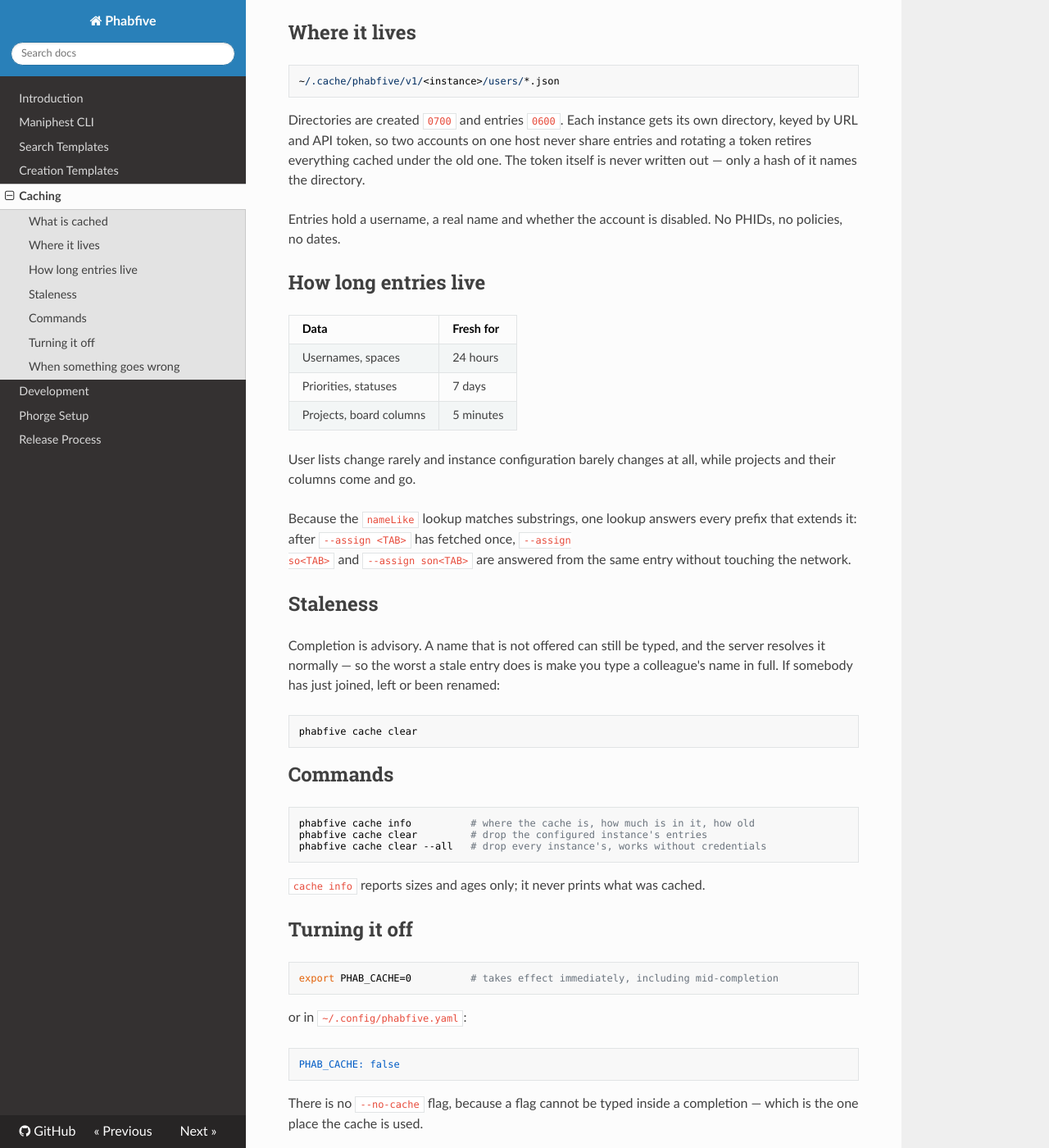
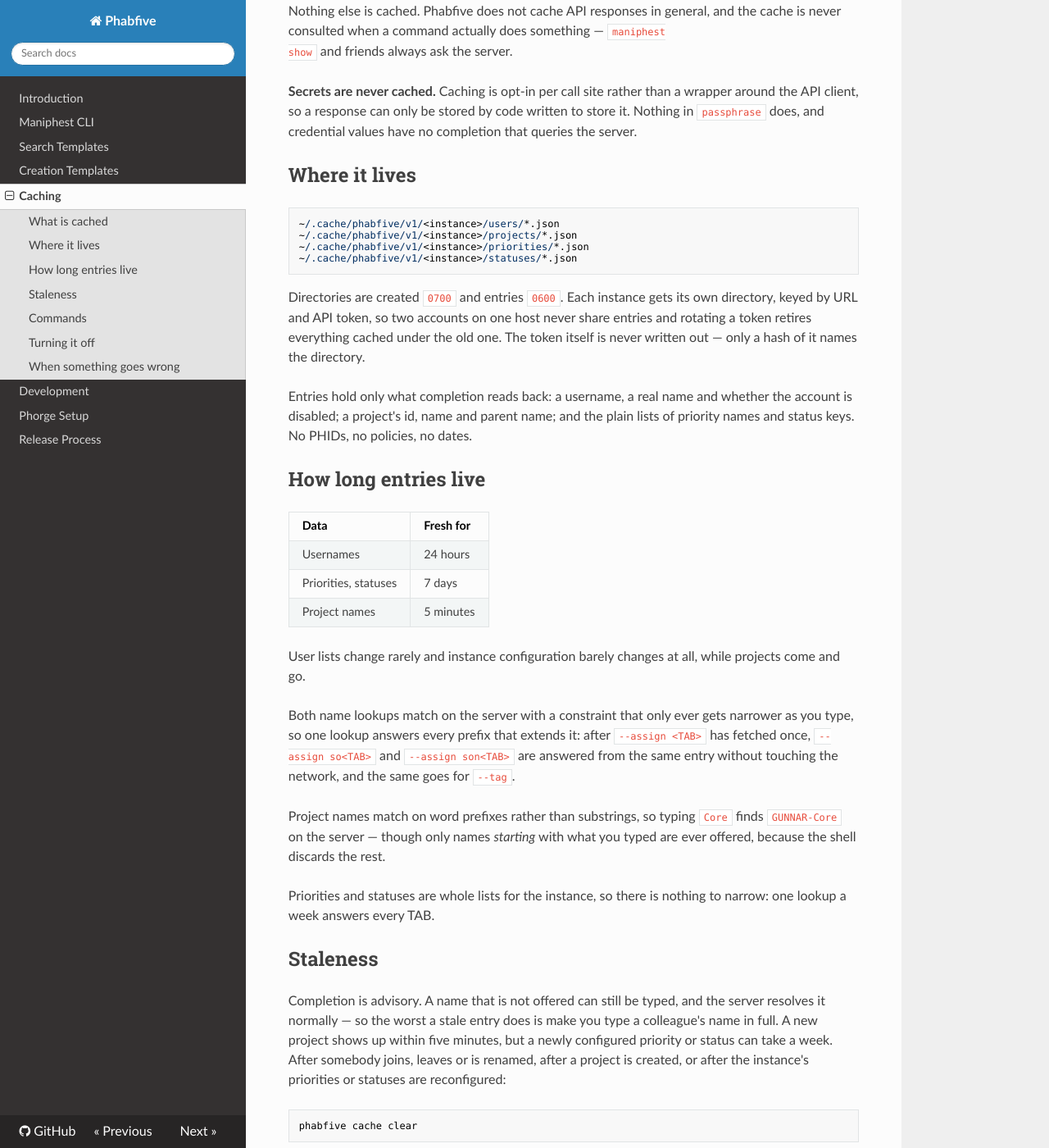
Before and after one commit to dynamist/phabfive, an MkDocs documentation site: the page built from docs/caching.md, in a window 1280 px wide and 1400 px high, scrolled down 607 px. Shown: the whole window at 82% size. Built offline with MkDocs 1.6.1, drawn with Linux system fonts in a browser that asks for light colours; nearby versions of some CDN libraries; some of the changed text lies outside the part shown.

Commit message:
docs: say what else the completion cache holds
Refs #302

Co-Authored-By: Claude Opus 5 (1M context) <noreply@anthropic.com>

````diff
--- a/docs/caching.md
+++ b/docs/caching.md
@@ -10,8 +10,14 @@ one that waits.
 
 ## What is cached
 
-Only the lookups that shell completion makes. Today that is usernames, for
-`--assign`, `--assigned`, `--subscribe` and `--author`.
+Only the lookups that shell completion makes:
+
+| Lookup | Offered on |
+|---|---|
+| Usernames | `--assign`, `--assigned`, `--subscribe`, `--author` |
+| Project names | `--tag`, in `maniphest`, `paste` and `edit` |
+| Priority names | `--priority` and the priority filters |
+| Status keys | `--status` and the status filters |
 
 Nothing else is cached. Phabfive does not cache API responses in general, and
 the cache is never consulted when a command actually does something — `maniphest
@@ -26,6 +32,9 @@ completion that queries the server.
 
 ```
 ~/.cache/phabfive/v1/<instance>/users/*.json
+~/.cache/phabfive/v1/<instance>/projects/*.json
+~/.cache/phabfive/v1/<instance>/priorities/*.json
+~/.cache/phabfive/v1/<instance>/statuses/*.json
 ```
 
 Directories are created `0700` and entries `0600`. Each instance gets its own
@@ -33,30 +42,42 @@ directory, keyed by URL and API token, so two accounts on one host never share
 entries and rotating a token retires everything cached under the old one. The
 token itself is never written out — only a hash of it names the directory.
 
-Entries hold a username, a real name and whether the account is disabled. No
-PHIDs, no policies, no dates.
+Entries hold only what completion reads back: a username, a real name and
+whether the account is disabled; a project's id, name and parent name; and the
+plain lists of priority names and status keys. No PHIDs, no policies, no dates.
 
 ## How long entries live
 
 | Data | Fresh for |
 |---|---|
-| Usernames, spaces | 24 hours |
+| Usernames | 24 hours |
 | Priorities, statuses | 7 days |
-| Projects, board columns | 5 minutes |
+| Project names | 5 minutes |
 
 User lists change rarely and instance configuration barely changes at all, while
-projects and their columns come and go.
+projects come and go.
 
-Because the `nameLike` lookup matches substrings, one lookup answers every
-prefix that extends it: after `--assign <TAB>` has fetched once, `--assign
-so<TAB>` and `--assign son<TAB>` are answered from the same entry without
-touching the network.
+Both name lookups match on the server with a constraint that only ever gets
+narrower as you type, so one lookup answers every prefix that extends it: after
+`--assign <TAB>` has fetched once, `--assign so<TAB>` and `--assign son<TAB>`
+are answered from the same entry without touching the network, and the same
+goes for `--tag`.
+
+Project names match on word prefixes rather than substrings, so typing `Core`
+finds `GUNNAR-Core` on the server — though only names *starting* with what you
+typed are ever offered, because the shell discards the rest.
+
+Priorities and statuses are whole lists for the instance, so there is nothing
+to narrow: one lookup a week answers every TAB.
 
 ## Staleness
 
 Completion is advisory. A name that is not offered can still be typed, and the
 server resolves it normally — so the worst a stale entry does is make you type
-a colleague's name in full. If somebody has just joined, left or been renamed:
+a colleague's name in full. A new project shows up within five minutes, but a
+newly configured priority or status can take a week. After somebody joins,
+leaves or is renamed, after a project is created, or after the instance's
+priorities or statuses are reconfigured:
 
 ```bash
 phabfive cache clear
````
Also changed, not shown: AGENTS.md (+9 -2 lines).
